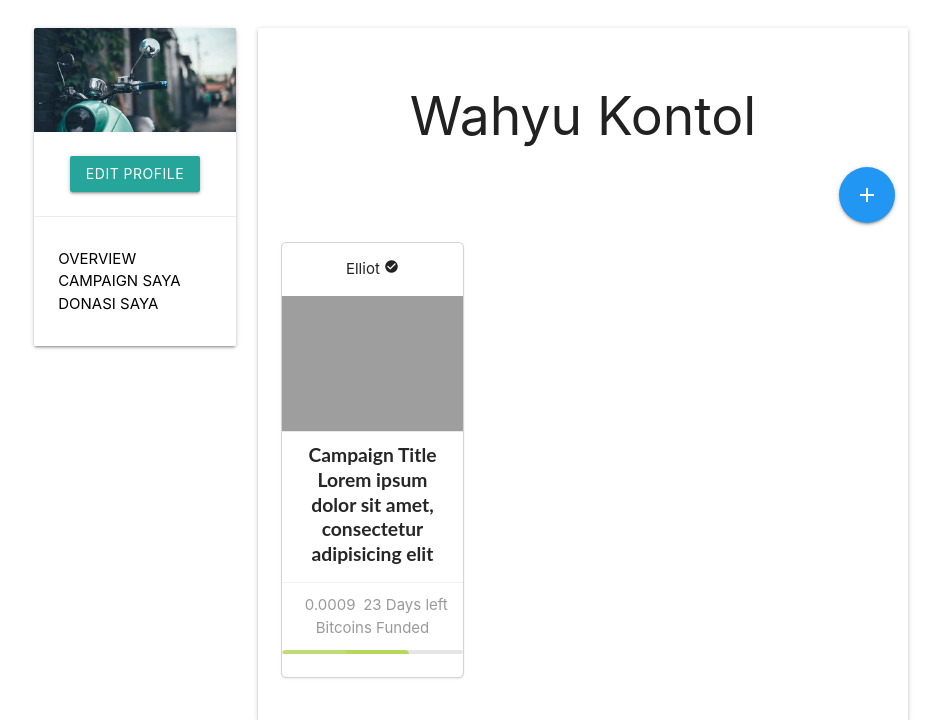
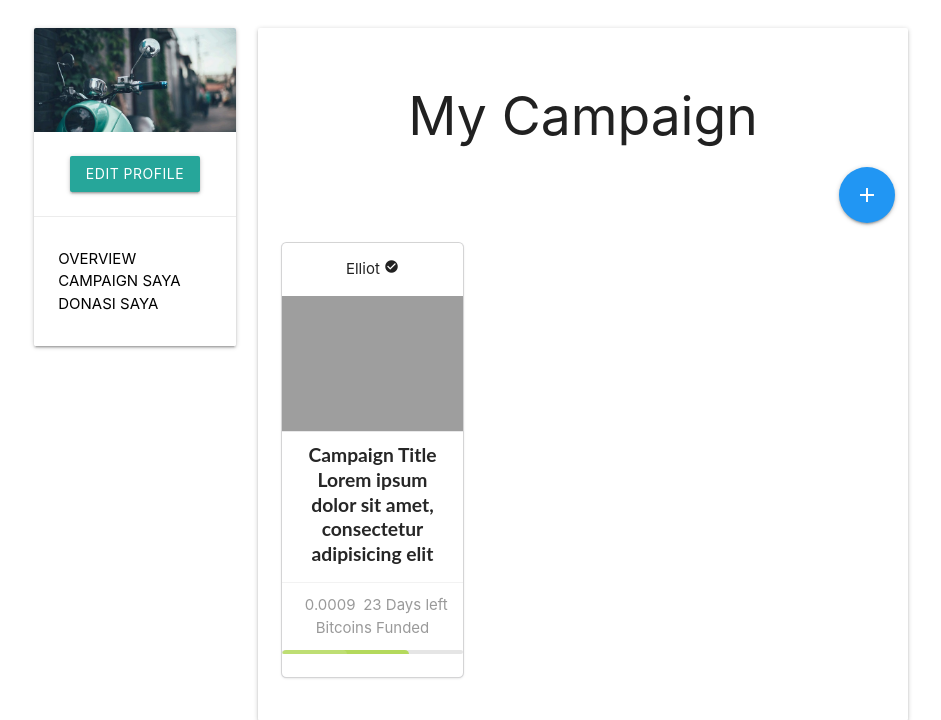
Before and after one commit to Seinpai/coinigniter-project, a CodeIgniter app: page /coinigniter-project/main/mycampaign in a window 1280 px wide. Shown: the part 128-848 px from the top of the page, without its empty margins (169-1110 px from the left). Run offline with CodeIgniter, Linux system fonts and the light colour scheme; some libraries are stand-ins or nearby versions; grey boxes are pictures that could not be loaded.

Commit message:
balikin
balikin

```diff
--- a/application/views/pages/mycampaign.php
+++ b/application/views/pages/mycampaign.php
@@ -19,7 +19,7 @@
     <div class="col s12 m9">
       <div class="card hoverable">
         <div class="card-content center">
-          <h2>Wahyu Kontol</h2>
+          <h2>My Campaign</h2>
 
           <div class="row">
           <a class="btn-floating btn-large waves-effect waves-light blue right modal-trigger" href="#modal1">
```
